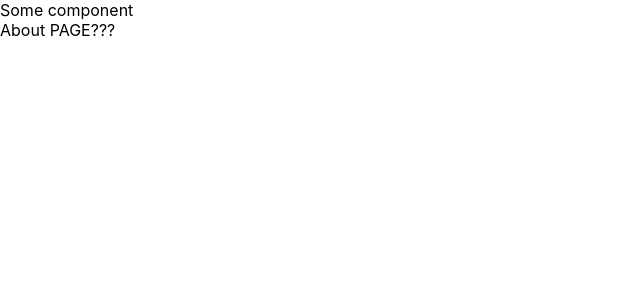
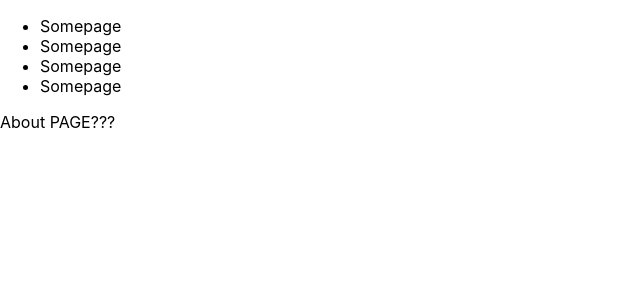
Before and after one commit to Sebbwitt/DBS-SEED-GROUP-8, a React (Create React App) app in the folder application/: page /about in a window 1280 px wide. Shown: the top 300 px of the page, without its empty margins (0-640 px from the left). Built offline with nearby package versions, Linux system fonts and the light colour scheme.

Commit message:
added navbar template layout

```diff
--- /dev/null
+++ b/application/src/layouts/Navbar.js
@@ -0,0 +1,17 @@
+import React from "react";
+
+
+const Navbar = () => {
+    return (
+        <div>
+            <ul>
+                <li>Somepage</li>
+                <li>Somepage</li>
+                <li>Somepage</li>
+                <li>Somepage</li>
+            </ul>
+        </div>
+    )
+}
+
+export default Navbar;
--- a/application/src/pages/About.js
+++ b/application/src/pages/About.js
@@ -1,11 +1,12 @@
 import React from "react";
 import Test from "components/Test";
+import Navbar from "layouts/Navbar";
 
 
 const About = () => {
     return (
         <div>
-            <Test/>
+            <Navbar/>
             About PAGE???
         </div>
     )
```
